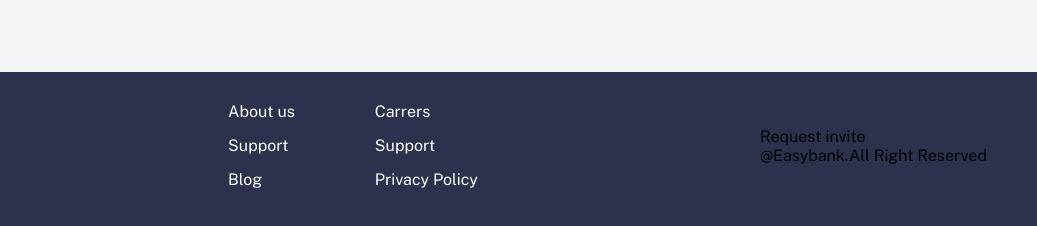
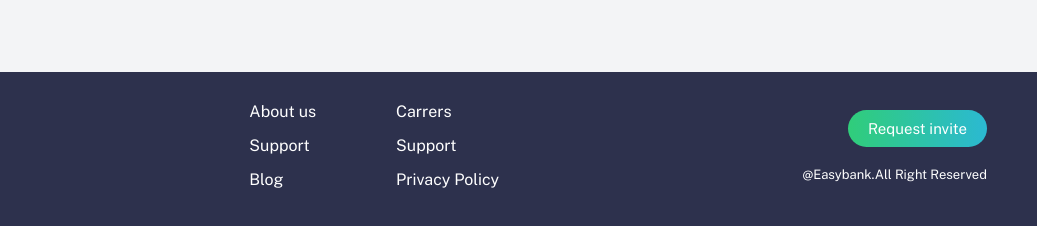
Before and after one commit to Ajolayo08/easy-banking, a plain HTML site: page index.html in a window 1280 px wide. Shown: the part 2022-2248 px from the top of the page, 243-1280 px from the left. Drawn offline with nearby package versions, Linux system fonts and the light colour scheme.

Commit message:
new project

```diff
--- a/css/style.css
+++ b/css/style.css
@@ -140,4 +140,8 @@ button{
  }
  #career .footer{
    padding: 0 50px;
+   display: flex;
+   flex-direction: column;
+   /* justify-content: flex-end; */
+   align-items: flex-end;
  }
--- a/index.html
+++ b/index.html
@@ -148,9 +148,9 @@
                 <li><a href="#">Privacy Policy</a></li>
             </ul>
          </div>
-         <div class="footer">
-            <botton>Request invite</botton>
-            <p>@Easybank.All Right Reserved</p>
+         <div class="footer" style="color: white;">
+            <button style="display: block;">Request invite</button>
+            <p style="padding-top: 20px; font-size: 13px;">@Easybank.All Right Reserved</p>
          </div>
     </footer>
     <script src="https://unpkg.com/aos@next/dist/aos.js"></script>
```
